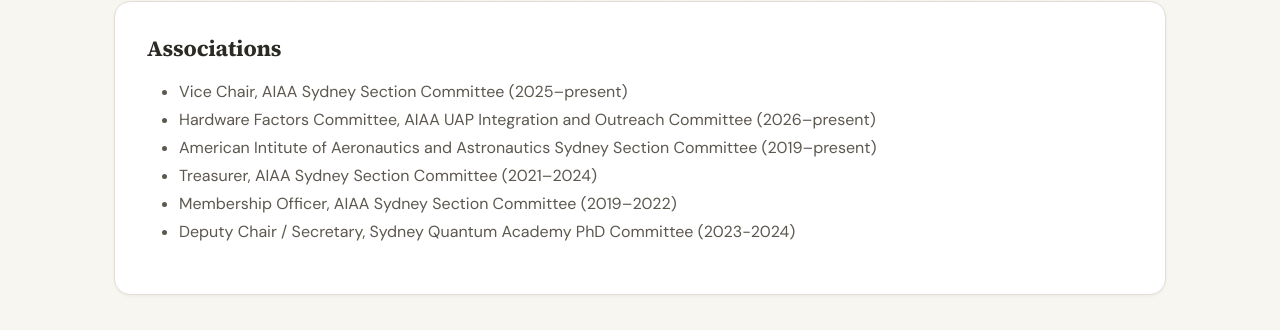
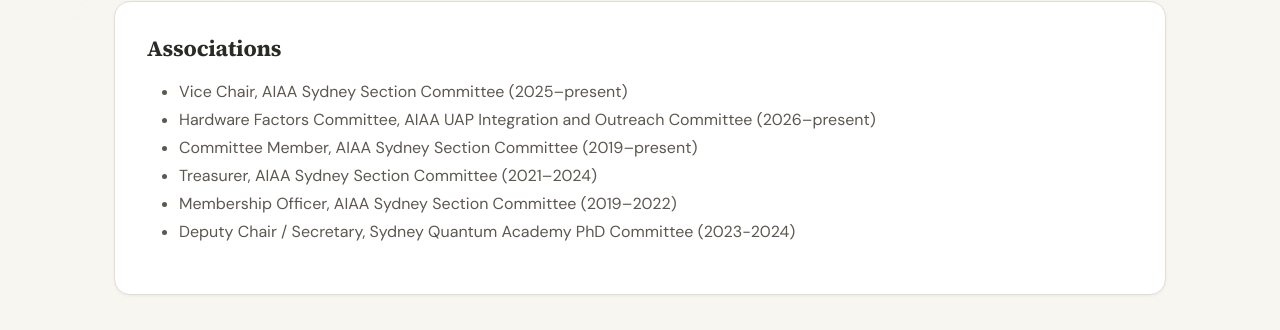
Before and after one commit to nathanklong/nathanklong.github.io, a Jekyll site: the page built from _pages/about.md, in a window 1280 px wide. Shown: the part 881-1211 px from the top of the page. Built offline with Jekyll 4.4.1, drawn with Linux system fonts in a browser that asks for light colours; a style sheet for code colours, icons or effects is not loaded.

Commit message:
updated associations

```diff
--- a/_data/associations.yml
+++ b/_data/associations.yml
@@ -1,6 +1,6 @@
 - name: "Vice Chair, AIAA Sydney Section Committee (2025–present)"
 - name: "Hardware Factors Committee, AIAA UAP Integration and Outreach Committee (2026–present)"
-- name: "American Intitute of Aeronautics and Astronautics Sydney Section Committee (2019–present)"
+- name: "Committee Member, AIAA Sydney Section Committee (2019–present)"
 - name: "Treasurer, AIAA Sydney Section Committee (2021–2024)"
 - name: "Membership Officer, AIAA Sydney Section Committee (2019–2022)"
 - name: "Deputy Chair / Secretary, Sydney Quantum Academy PhD Committee (2023-2024)"
```
